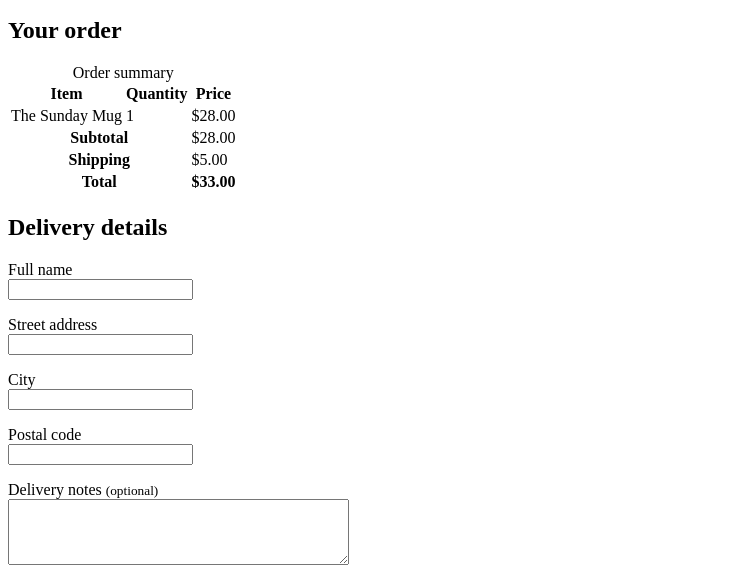
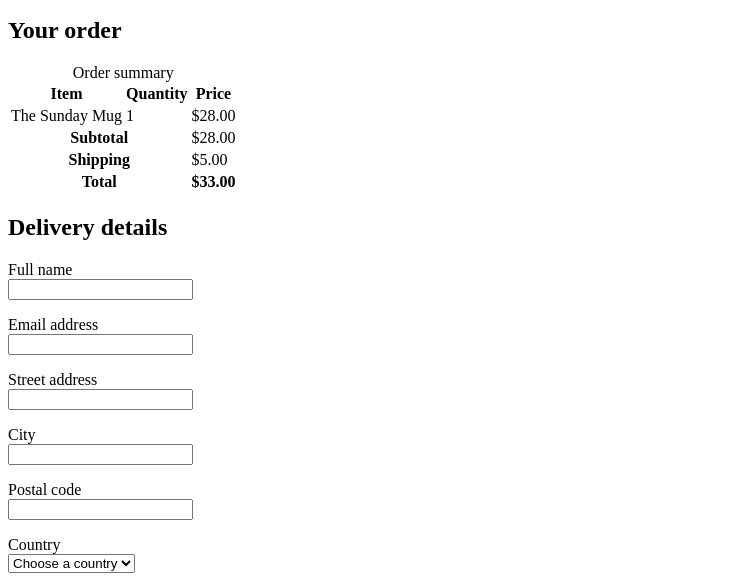
Before and after one commit to mohamedashan/harbor-and-hearth-store, a plain HTML site: page checkout.html in a window 1280 px wide. Shown: the part 195-777 px from the top of the page, without its empty margins (0-729 px from the left). Drawn offline with Linux system fonts and the light colour scheme.

Commit message:
checkout: improve contact and address fields
Co-authored-by: Manus <dev-agent@manus.ai>

```diff
--- a/checkout.html
+++ b/checkout.html
@@ -50,6 +50,10 @@
           <input id="full-name" name="full-name" type="text" autocomplete="name" required>
         </p>
         <p>
+          <label for="email">Email address</label><br>
+          <input id="email" name="email" type="email" autocomplete="email" required>
+        </p>
+        <p>
           <label for="address">Street address</label><br>
           <input id="address" name="address" type="text" autocomplete="street-address" required>
         </p>
@@ -59,7 +63,15 @@
         </p>
         <p>
           <label for="postal-code">Postal code</label><br>
-          <input id="postal-code" name="postal-code" type="text" autocomplete="postal-code" required>
+          <input id="postal-code" name="postal-code" type="text" autocomplete="postal-code" inputmode="numeric" required>
+        </p>
+        <p>
+          <label for="country">Country</label><br>
+          <select id="country" name="country" autocomplete="country-name" required>
+            <option value="">Choose a country</option>
+            <option value="US">United States</option>
+            <option value="CA">Canada</option>
+          </select>
         </p>
         <p>
           <label for="notes">Delivery notes <small>(optional)</small></label><br>
```
